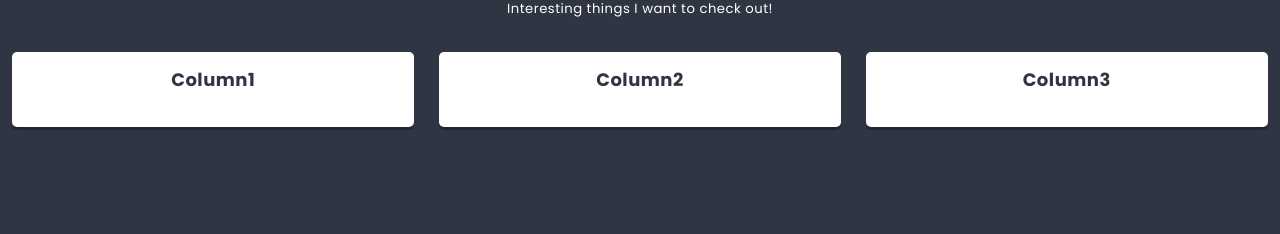
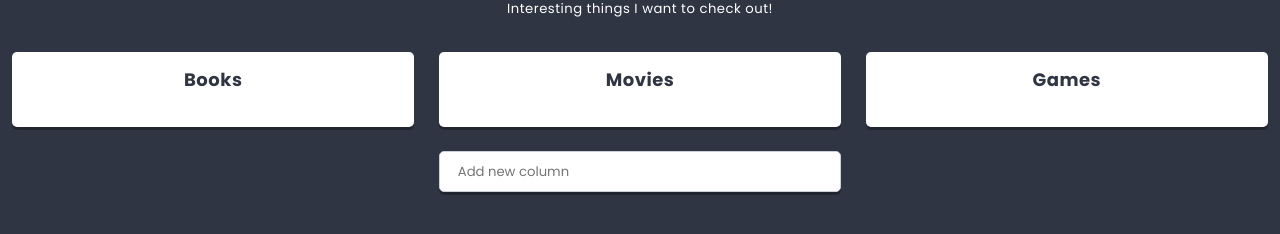
Before and after one commit to AdrianBabieczko/K_M15_React, a React app: page / in a window 1280 px wide. Shown: the part 380-614 px from the top of the page. Built offline with nearby package versions, Linux system fonts and the light colour scheme.

Commit message:
Add new column to state

```diff
--- /dev/null
+++ b/src/components/Button/Button.js
@@ -0,0 +1,11 @@
+import React from 'react';
+import styles from './Button.scss';
+
+const Button = ({variant = '', ...otherProps}) => (
+  <button
+    {...otherProps}
+    className={styles.component + variant.split(' ').map(name => ' ' + (styles[name] || name)).join('')}
+  />
+);
+
+export default Button;
--- /dev/null
+++ b/src/components/Creator/Creator.js
@@ -0,0 +1,63 @@
+import React from 'react';
+import styles from './Creator.scss';
+import Button from '../Button/Button';
+import PropTypes from 'prop-types';
+
+class Creator extends React.Component {
+  static propTypes = {
+    text: PropTypes.string,
+  }
+
+  static defaultProps = {
+    text: 'Add new item',
+  }
+
+  state = {
+    value: '',
+    visibleButtons: false,
+  }
+
+  handleChange = event => {
+    // console.log(event);
+    this.setState({
+      value: event.target.value,
+      visibleButtons: event.target.value.length > 0
+    });
+  }
+
+  handleOK = () => {
+    if(this.state.value != ''){
+      this.props.action(this.state.value);
+      this.setState({
+        value: '',
+        visibleButtons: false
+      });
+    }
+  }
+
+  handleCancel = () => {
+    this.setState({
+      value: '',
+      visibleButtons: false
+    });
+  }
+
+  render() {
+    return (
+      <div className={styles.component}>
+        <input
+          type='text'
+          placeholder={this.props.text}
+          value={this.state.value}
+          onChange={this.handleChange}
+        />
+        <div className={styles.buttons + (this.state.visibleButtons ? ' ' + styles.buttonsShown : '')}>
+          <Button onClick={this.handleOK}>OK</Button>
+          <Button onClick={this.handleCancel} variant='danger'>cancel</Button>
+        </div>
+      </div>
+    );
+  }
+}
+
+export default Creator;
--- a/src/components/Hero/Hero.js
+++ b/src/components/Hero/Hero.js
@@ -10,7 +10,7 @@
     </header>
 );
 
-Hero.PropTypes = {
+Hero.propTypes = {
     titleText: PropTypes.node.isRequired,
     image: PropTypes.string,
 }
--- /dev/null
+++ b/src/components/Icon/Icon.js
@@ -0,0 +1,5 @@
+import React from 'react';
+
+const Icon = props => (<i className={`fas fa-${props.name}`}></i>);
+
+export default Icon;
--- a/src/components/List/List.js
+++ b/src/components/List/List.js
@@ -5,8 +5,13 @@
 import Column from '../Column/Column';
 import {settings} from '../../data/dataStore';
 import ReactHtmlParser from 'react-html-parser';
+import Creator from '../Creator/Creator';
 
 class List extends React.Component {
+
+    state = {
+        columns: this.props.columns || [],
+    }
 
     static propTypes = {
         title: PropTypes.node.isRequired,
@@ -19,6 +24,22 @@
         description: settings.defaultListDescription,
     }
 
+    addColumn(columnTitle){
+        this.setState(st => (
+            {
+                columns: [
+                    ...st.columns,
+                    {
+                        key: st.columns.length? st.columns[st.columns.length-1].key+1:0,
+                        title: columnTitle,
+                        icon: 'list-alt',
+                        cards: [],
+                    }
+                ]
+            }
+        ));
+    }
+
     render() {
         return (
             <section className={styles.component}>
@@ -27,9 +48,12 @@
                     {ReactHtmlParser(this.props.description)}
                 </div>
                 <div className={styles.columns}>
-                    <Column title={'Column1'}/>
-                    <Column title={'Column2'}/>
-                    <Column title={'Column3'}/>
+                    {this.state.columns.map(({key, ...columnProps}) => (
+                        <Column key={key} {...columnProps}/>
+                    ))}
+                </div>
+                <div className={styles.creator}>
+                    <Creator text={settings.columnCreatorText} action={columnTitle=>this.addColumn(columnTitle)}/>
                 </div>
             </section>
         )
```
Also changed, not shown: 1 other file (tests, documents, lock files or other folders).
